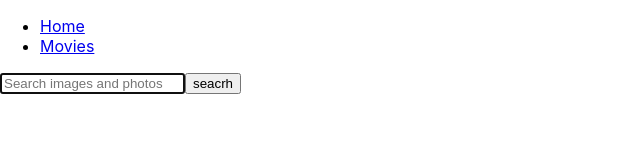
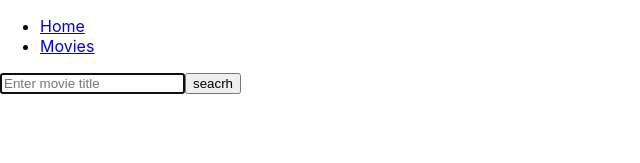
Before and after one commit to RomanIsaiev/goit-react-hw-05-movies, a React (Create React App) app: page /goit-react-hw-05-movies/movies in a window 1280 px wide. Shown: the top 163 px of the page, without its empty margins (0-640 px from the left). Built offline with nearby package versions, Linux system fonts and the light colour scheme.

Commit message:
remove logs

```diff
--- a/src/components/ApiService/ApiService.js
+++ b/src/components/ApiService/ApiService.js
@@ -24,12 +24,10 @@ export const getMovieById = async id => {
 
 export const getMovieCastById = async id => {
   const response = await axios.get(`movie/${id}/credits?language=en-US`);
-  console.log(response);
   return response.data.cast;
 };
 
 export const getMovieReviewsById = async id => {
   const response = await axios.get(`movie/${id}/reviews?language=en-US`);
-  console.log(response);
   return response.data;
 };
--- a/src/components/SearchBar/SearchBar.js
+++ b/src/components/SearchBar/SearchBar.js
@@ -1,65 +1,7 @@
-import { useState } from 'react';
 import { useSearchParams } from 'react-router-dom';
-
-// export const Searchbar = ({ onSubmit }) => {
-
-//   const [searchQuery, setSearchQuery] = useState('');
-
-//   const handleSearchQuerySubmit = event => {
-//     event.preventDefault();
-
-//     if (searchQuery.trim() === '') {
-//       return;
-//     }
-
-//     onSubmit(searchQuery);
-//   };
-
-//   const handleSearchQueryChange = event => {
-//     setSearchQuery(event.currentTarget.value.toLowerCase());
-//   };
-
-//   return (
-//     <div>
-//       <form onSubmit={handleSearchQuerySubmit}>
-//         <input
-//           type="text"
-//           autoComplete="off"
-//           name="query"
-//           autoFocus
-//           placeholder="Search images and photos"
-//           onChange={handleSearchQueryChange}
-//         />
-
-//         <button type="submit">seacrh</button>
-//       </form>
-//     </div>
-//   );
-// };
 
 export const Searchbar = () => {
   const [params, setParams] = useSearchParams();
-  const query = params.get('query') ?? '';
-
-  // const [searchQuery, setSearchQuery] = useState('');
-
-  // const handleSearchQuerySubmit = event => {
-  //   event.preventDefault();
-
-  //   if (searchQuery.trim() === '') {
-  //     return;
-  //   }
-
-  //   onSubmit(searchQuery);
-  // };
-
-  // const handleSearchQueryChange = event => {
-  //   setSearchQuery(event.currentTarget.value.toLowerCase());
-  // };
-
-  console.log(query);
-
-  console.log(params.get('query'));
 
   const updateQuery = value => {
     params.set('query', value);
@@ -74,7 +16,7 @@ export const Searchbar = () => {
           autoComplete="off"
           name="query"
           autoFocus
-          placeholder="Search images and photos"
+          placeholder="Enter movie title"
         />
 
         <button type="submit">seacrh</button>
--- a/src/components/SearchMoviesList/SearchMoviesList.js
+++ b/src/components/SearchMoviesList/SearchMoviesList.js
@@ -1,7 +1,6 @@
 import { Link, useLocation } from 'react-router-dom';
 
 export const SearchMoviesList = ({ moviesList }) => {
-  console.log(moviesList);
   const location = useLocation();
   return (
     <ul>
--- a/src/components/TrendingMoviesList/TrendingMoviesList.js
+++ b/src/components/TrendingMoviesList/TrendingMoviesList.js
@@ -16,8 +16,6 @@ export const TrendingMoviesList = () => {
     async function componentDidUpdate() {
       try {
         await getMovieById(params.movieId).then(response => {
-          console.log(params);
-          console.log(response);
           setMovie(response.data);
         });
       } catch (error) {
--- a/src/pages/MovieDetails.js
+++ b/src/pages/MovieDetails.js
@@ -16,14 +16,10 @@ export default function MovieDetails() {
   const location = useLocation();
   const backLinkRef = useRef(location);
 
-  console.log(location);
-
   useEffect(() => {
     async function componentDidUpdate() {
       try {
         await getMovieById(params.movieId).then(response => {
-          console.log(params);
-          console.log(response);
           setMovie(response.data);
         });
       } catch (error) {
@@ -33,8 +29,6 @@ export default function MovieDetails() {
 
     componentDidUpdate();
   }, [params]);
-
-  console.log('movie:', movie);
 
   return (
     <div>
--- a/src/pages/Reviews.js
+++ b/src/pages/Reviews.js
@@ -11,7 +11,6 @@ export const Reviews = () => {
     async function componentDidUpdate() {
       try {
         await getMovieReviewsById(params.movieId).then(response => {
-          console.log(response);
           setReviews(response.results);
         });
       } catch (error) {
--- a/src/pages/TopMoviesList.js
+++ b/src/pages/TopMoviesList.js
@@ -1,7 +1,6 @@
 import { Link, useLocation } from 'react-router-dom';
 
 export const MoviesList = ({ topMoviesList }) => {
-  console.log(topMoviesList);
   const location = useLocation();
 
   return (
```
Also changed, not shown: src/pages/Movies.js (+0 -10 lines).
